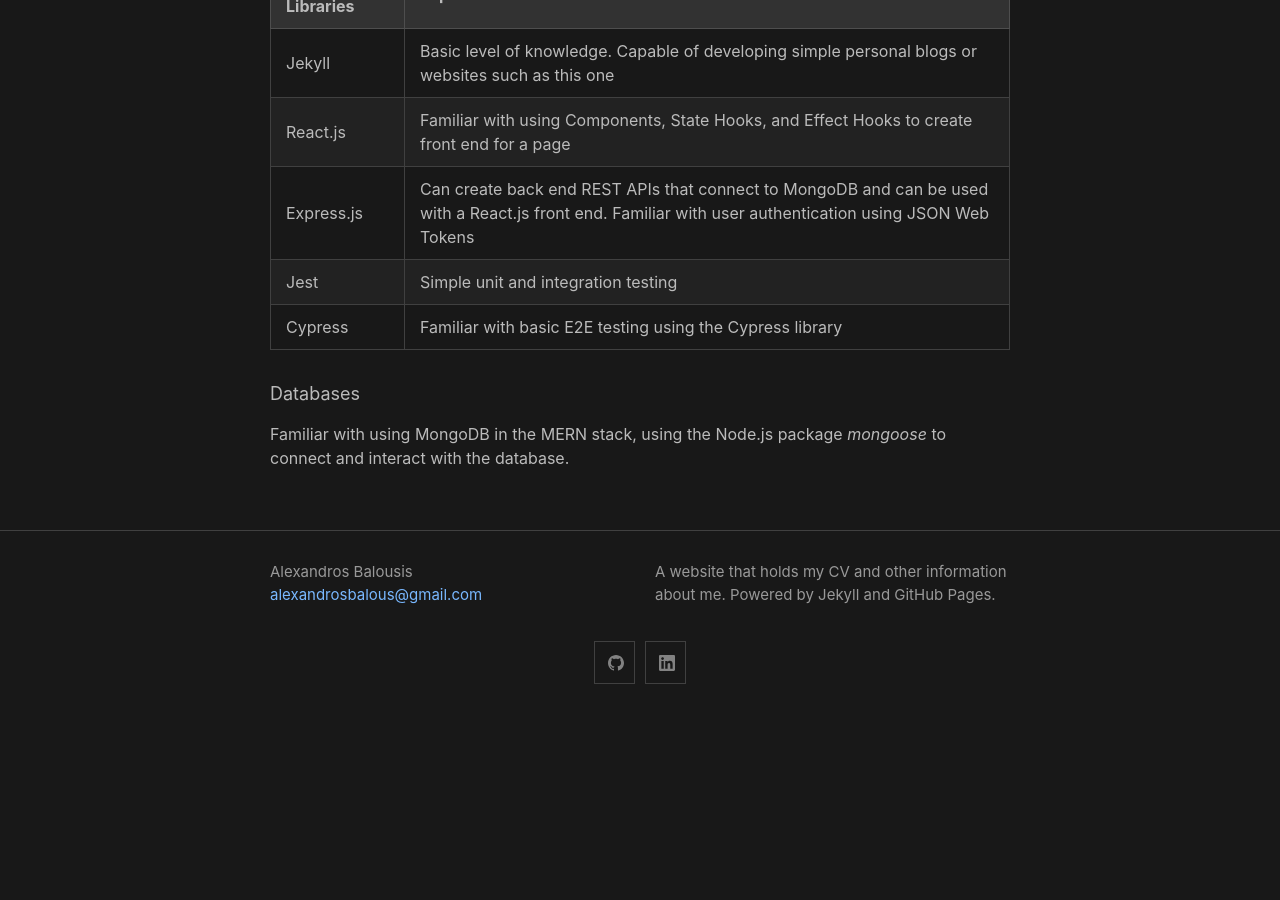
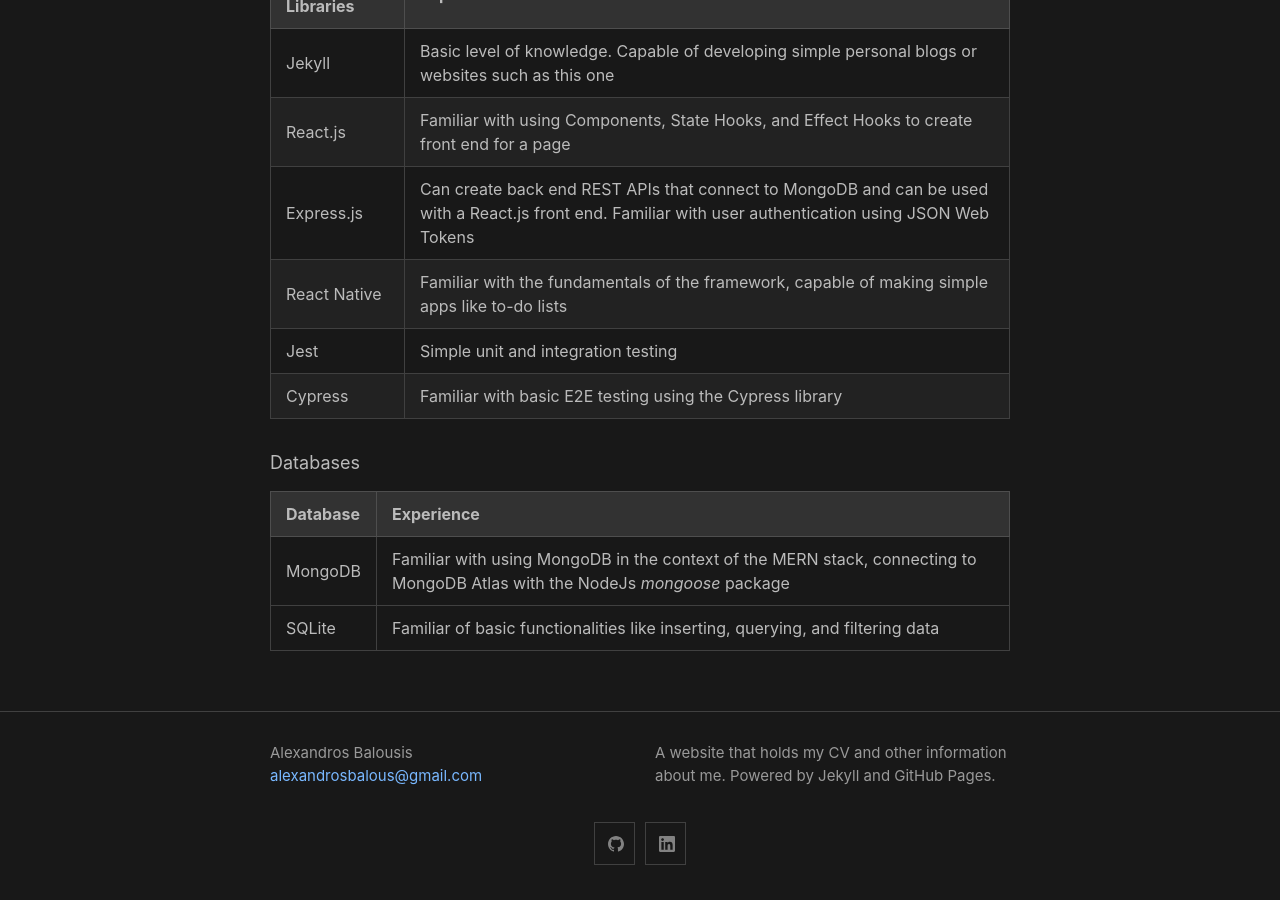
Before and after one commit to BAlexandros/BAlexandros.github.io, a Jekyll site: the page built from skills.html, in a window 1280 px wide and 900 px high, scrolled down 2723 px. Built offline with Jekyll 4.4.1, drawn with Linux system fonts in a browser that asks for light colours; before the commit the page ends 3442 px from its top, so only the background shows below that.

Commit message:
Added fundamental knowledge of React Native

```diff
--- a/skills.html
+++ b/skills.html
@@ -241,6 +241,11 @@
            using JSON Web Tokens </td>
     </tr>
     <tr>
+      <td> React Native </td>
+      <td> Familiar with the fundamentals of the framework, capable of making
+           simple apps like to-do lists </td>
+    </tr>
+    <tr>
       <td> Jest </td>
       <td> Simple unit and integration testing </td>
     </tr>
@@ -253,5 +258,25 @@
 
 <h5> Databases </h5>
 
-Familiar with using MongoDB in the MERN stack, using the Node.js package
-<i>mongoose</i> to connect and interact with the database.
+<table>
+  <thead>
+    <tr>
+      <th> Database </th>
+      <th> Experience </th>
+    </tr>
+  </thead>
+  <tbody>
+    <tr>
+      <td> MongoDB </td>
+      <td> Familiar with using MongoDB in the context of the MERN stack,
+           connecting to MongoDB Atlas with the NodeJs <i>mongoose</i>
+           package </td>
+    </tr>
+  <tbody>
+    <tr>
+      <td> SQLite </td>
+      <td> Familiar of basic functionalities like inserting, querying,
+           and filtering data </td>
+    </tr>
+  </tbody>
+</table>
```
